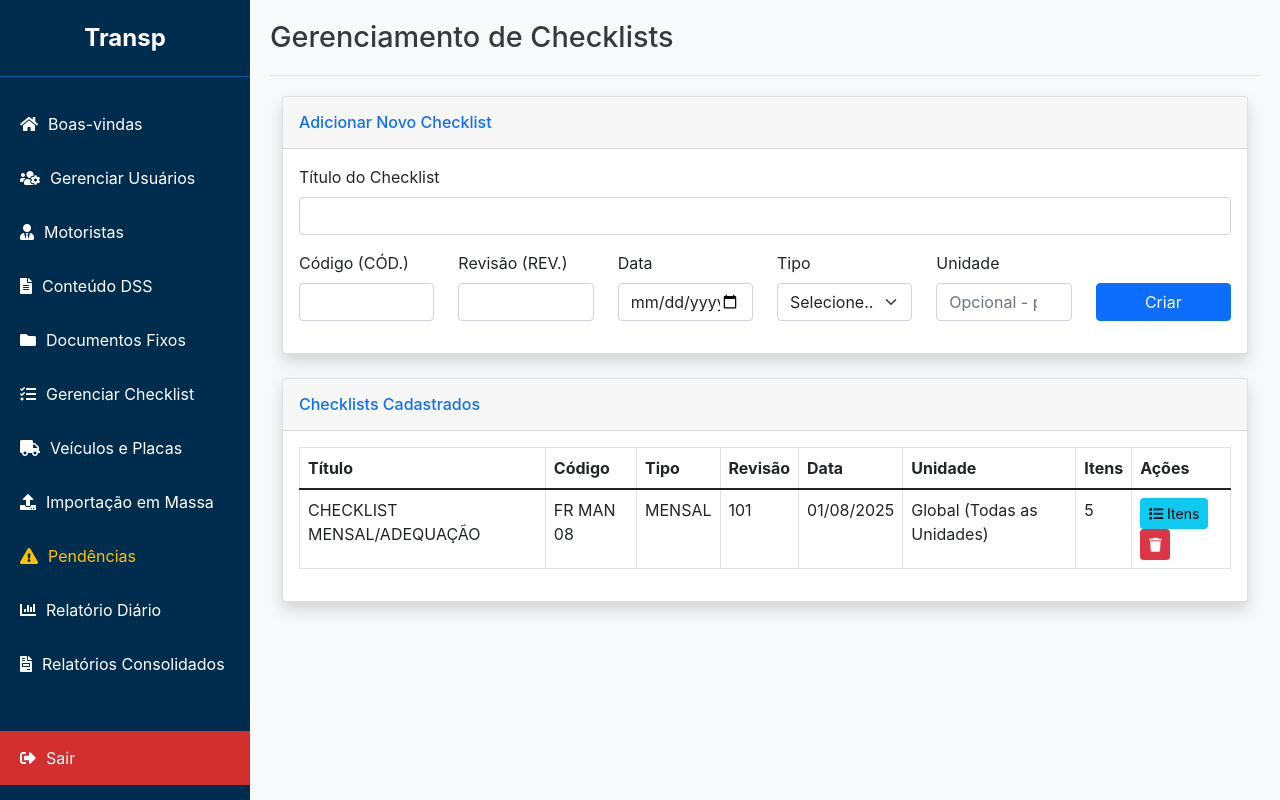
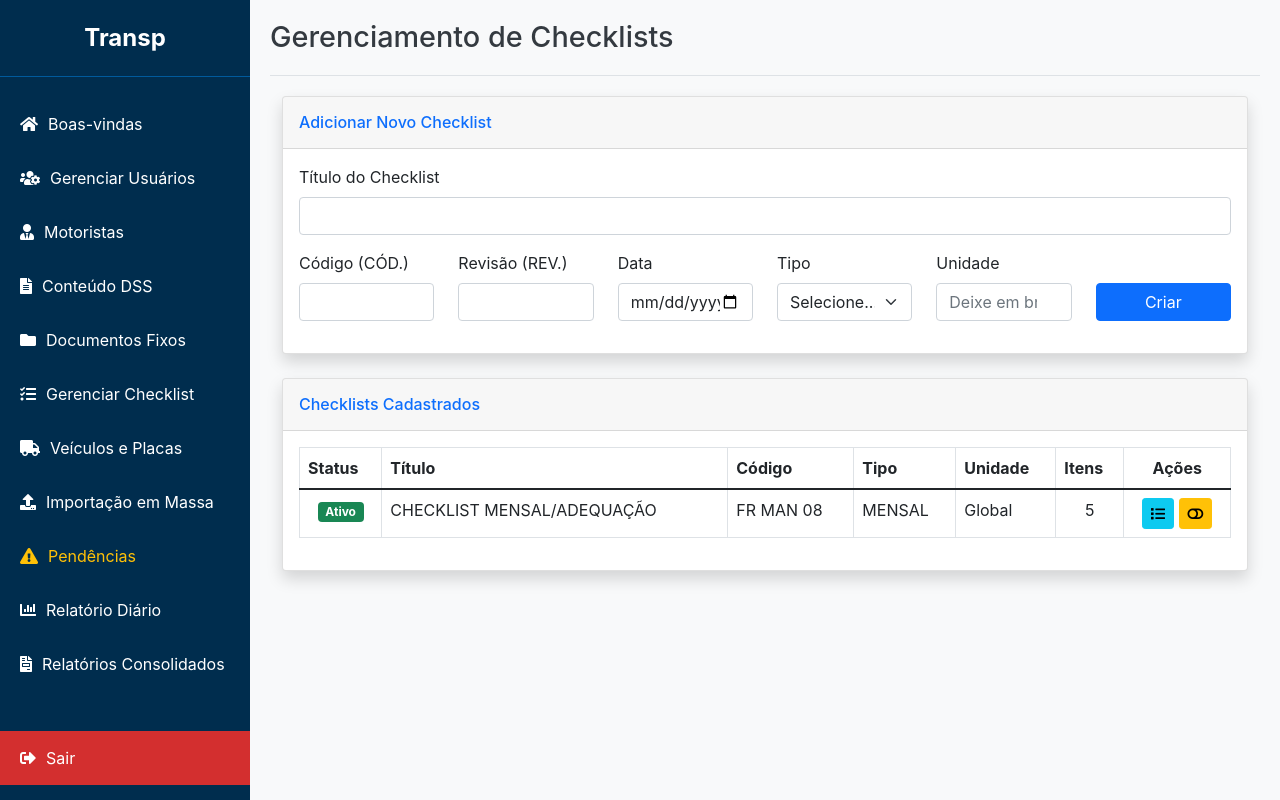
Before and after one commit to transp-admir/dss, a Flask app: page /admin/checklists in a window 1280 px wide. Run offline with Flask 3, Linux system fonts and the light colour scheme; a user stored in the database is signed in; data comes from the database, SQL or seed files in the repository; both versions use the stored data as it was after the commit.

Commit message:
alteracao na funcao do checklist de excluir para desativar

```diff
--- a/app/routes.py
+++ b/app/routes.py
@@ -1265,20 +1265,19 @@ def checklists():
 
     query = Checklist.query
 
-    # CORREÇÃO: Altera a lógica de filtro para usuários não-admin
+    # Admin não tem filtro de unidade. Master/outros veem sua unidade ou globais.
     if user_role != 'admin':
-        # Usuários 'master' ou 'comum' devem ver os checklists de sua unidade E os globais (sem unidade)
         query = query.filter(or_(
             Checklist.unidade == user_unidade,
-            Checklist.unidade == None
+            Checklist.unidade == None  # Permite ver checklists globais
         ))
 
-    # A ordenação e o resto da lógica permanecem os mesmos
-    lista_checklists = query.order_by(Checklist.codigo).all()
+    # A lista é ordenada para mostrar os ativos primeiro.
+    # O template decide como exibir (ex: checklists inativos com cor diferente).
+    lista_checklists = query.order_by(Checklist.ativo.desc(), Checklist.codigo).all()
 
     unidades_disponiveis = []
     if user_role == 'admin':
-        # A lógica para popular o formulário do admin continua a mesma
         unidades_disponiveis = db.session.query(Motorista.unidade).distinct().all()
         unidades_disponiveis = sorted([u[0] for u in unidades_disponiveis if u[0]])
 
@@ -1353,10 +1352,9 @@ def lista_checklists_motorista():
 
     motorista_unidade = motorista.unidade
 
-    # CORREÇÃO PRINCIPAL ESTÁ AQUI:
-    # Busca checklists que (1) pertencem à unidade do motorista OU (2) são globais (unidade é NULA).
-    # Também garante que o checklist tenha pelo menos um item cadastrado para aparecer na lista.
+    # FILTRO ATUALIZADO: Adiciona a condição 'Checklist.ativo == True'.
     checklists = Checklist.query.filter(
+        Checklist.ativo == True,  # <-- Garante que apenas checklists ativos apareçam.
         Checklist.itens.any(),
         or_(
             Checklist.unidade == motorista_unidade,
@@ -1371,12 +1369,12 @@ def lista_checklists_motorista():
         preenchido_no_periodo = False
         status_texto = "Pendente"
 
-        # Lógica para verificar o status do Checklist DIÁRIO
+        # Lógica para verificar o status (Diário)
         if checklist.tipo == 'DIÁRIO':
             preenchimento = ChecklistPreenchido.query.filter(
                 and_(
-                    ChecklistPreenchido.motorista_id == motorista_id, # Filtra pelo motorista atual
-                    ChecklistPreenchido.checklist_id == checklist.id, # Filtra pelo checklist atual
+                    ChecklistPreenchido.motorista_id == motorista_id,
+                    ChecklistPreenchido.checklist_id == checklist.id,
                     db.func.date(ChecklistPreenchido.data_preenchimento) == hoje
                 )
             ).first()
@@ -1384,12 +1382,12 @@ def lista_checklists_motorista():
                 preenchido_no_periodo = True
                 status_texto = "Preenchido Hoje"
 
-        # Lógica para verificar o status do Checklist MENSAL
+        # Lógica para verificar o status (Mensal)
         elif checklist.tipo == 'MENSAL':
             preenchimento = ChecklistPreenchido.query.filter(
                 and_(
-                    ChecklistPreenchido.motorista_id == motorista_id, # Filtra pelo motorista atual
-                    ChecklistPreenchido.checklist_id == checklist.id, # Filtra pelo checklist atual
+                    ChecklistPreenchido.motorista_id == motorista_id,
+                    ChecklistPreenchido.checklist_id == checklist.id,
                     db.func.extract('year', ChecklistPreenchido.data_preenchimento) == hoje.year,
                     db.func.extract('month', ChecklistPreenchido.data_preenchimento) == hoje.month
                 )
@@ -1398,8 +1396,6 @@ def lista_checklists_motorista():
                 preenchido_no_periodo = True
                 status_texto = "Preenchido este Mês"
 
-        # Adiciona outras lógicas (SEMANAL, etc.) aqui se necessário...
-
         checklists_com_status.append({
             'checklist': checklist,
             'preenchido': preenchido_no_periodo,
@@ -1466,25 +1462,39 @@ def delete_checklist_item(item_id):
     return redirect(url_for('admin.view_checklist', checklist_id=checklist_id))
 
 
-@admin_bp.route('/checklists/delete/<int:checklist_id>', methods=['POST'])
-@login_required()
-def delete_checklist(checklist_id):
+@admin_bp.route('/checklists/toggle_status/<int:checklist_id>', methods=['POST'])
+@login_required(required_role=["admin", "master"])
+def toggle_checklist_status(checklist_id):
+    """
+    Desativa/Reativa um checklist se ele tiver histórico, ou o exclui se nunca foi usado.
+    """
     checklist = Checklist.query.get_or_404(checklist_id)
-
-    user_role = session.get('role')
-    user_unidade = session.get('unidade')
-
-    if user_role != 'admin' and checklist.unidade != user_unidade:
-        flash('Você não tem permissão para excluir este checklist.', 'danger')
+    user_role = session.get('role')
+    user_unidade = session.get('unidade')
+
+    # Validação de permissão
+    if user_role != 'admin' and checklist.unidade is not None and checklist.unidade != user_unidade:
+        flash('Você não tem permissão para alterar este checklist.', 'danger')
         return redirect(url_for('admin.checklists'))
 
-    # Opcional: remover itens associados se não houver cascade delete no modelo
-    ChecklistItem.query.filter_by(checklist_id=checklist.id).delete()
-
-    db.session.delete(checklist)
-    db.session.commit()
-    flash(f'Checklist "{checklist.titulo}" e todos os seus itens foram excluídos.', 'info')
+    has_preenchimentos = ChecklistPreenchido.query.filter_by(checklist_id=checklist.id).first()
+
+    # Se NUNCA foi preenchido, a ação é de exclusão permanente.
+    if not has_preenchimentos:
+        db.session.delete(checklist)
+        db.session.commit()
+        flash(f'Checklist "{checklist.titulo}" foi excluído permanentemente, pois não possuía histórico.', 'info')
+    else:
+        # Se JÁ FOI preenchido, apenas inativa ou reativa
+        checklist.ativo = not checklist.ativo
+        db.session.commit()
+        if checklist.ativo:
+            flash(f'Checklist "{checklist.titulo}" foi reativado com sucesso.', 'success')
+        else:
+            flash(f'Checklist "{checklist.titulo}" foi desativado. Ele não aparecerá para os motoristas, mas seu histórico foi mantido.', 'info')
+
     return redirect(url_for('admin.checklists'))
+
 
 
 @admin_bp.route('/conteudo/<int:conteudo_id>')
--- a/app/templates/checklists.html
+++ b/app/templates/checklists.html
@@ -43,10 +43,10 @@
                             <option value="OUTRO">OUTRO</option>
                         </select>
                     </div>
-                     <div class="col-md-2 mb-3">
+                    <div class="col-md-2 mb-3">
                         <label for="unidade" class="form-label">Unidade</label>
                         {% if session.role == 'admin' %}
-                            <input type="text" class="form-control" id="unidade" name="unidade" list="unidades_list" placeholder="Opcional - p/ todas unidades">
+                            <input type="text" class="form-control" id="unidade" name="unidade" list="unidades_list" placeholder="Deixe em branco para Global">
                             <datalist id="unidades_list">
                                 {% for u in unidades_disponiveis %}
                                     <option value="{{ u }}">
@@ -71,35 +71,39 @@
         </div>
         <div class="card-body">
             <div class="table-responsive">
-                <table class="table table-bordered" id="dataTable" width="100%" cellspacing="0">
+                <table class="table table-bordered table-hover" id="dataTable" width="100%" cellspacing="0">
                     <thead>
                         <tr>
+                            <th>Status</th>
                             <th>Título</th>
                             <th>Código</th>
                             <th>Tipo</th>
-                            <th>Revisão</th>
-                            <th>Data</th>
                             <th>Unidade</th>
                             <th>Itens</th>
-                            <th>Ações</th>
+                            <th class="text-center">Ações</th>
                         </tr>
                     </thead>
                     <tbody>
-                        {% for checklist in checklists %}
-                        <tr>
-                            <td>{{ checklist.titulo or '' }}</td>
-                            <td>{{ checklist.codigo }}</td>
-                            <td>{{ checklist.tipo }}</td>
-                            <td>{{ checklist.revisao }}</td>
-                            <td>{{ checklist.data.strftime('%d/%m/%Y') }}</td>
-                            <td>{{ checklist.unidade or 'Global (Todas as Unidades)' }}</td>
-                            <td>{{ checklist.itens.count() }}</td>
-                            <td>
-                                <a href="{{ url_for('admin.checklist_detalhe', checklist_id=checklist.id) }}" class="btn btn-info btn-sm" title="Ver Itens">
-                                    <i class="fas fa-list"></i> Itens
+                        {% for cl in checklists %}
+                        <tr class="{% if not cl.ativo %}table-secondary text-muted{% endif %}">
+                            <td class="text-center">
+                                {% if cl.ativo %}
+                                    <span class="badge bg-success">Ativo</span>
+                                {% else %}
+                                    <span class="badge bg-danger">Inativo</span>
+                                {% endif %}
+                            </td>
+                            <td>{{ cl.titulo }}</td>
+                            <td>{{ cl.codigo }}</td>
+                            <td>{{ cl.tipo }}</td>
+                            <td>{{ cl.unidade or 'Global' }}</td>
+                            <td class="text-center">{{ cl.itens.count() }}</td>
+                            <td class="text-center">
+                                <a href="{{ url_for('admin.checklist_detalhe', checklist_id=cl.id) }}" class="btn btn-info btn-sm" title="Editar Itens">
+                                    <i class="fas fa-list"></i>
                                 </a>
-                                <button type="button" class="btn btn-danger btn-sm" data-bs-toggle="modal" data-bs-target="#deleteModal-{{ checklist.id }}" title="Excluir">
-                                    <i class="fas fa-trash"></i>
+                                <button type="button" class="btn btn-sm {% if cl.ativo %}btn-warning{% else %}btn-success{% endif %}" data-bs-toggle="modal" data-bs-target="#toggleStatusModal-{{ cl.id }}" title="{% if cl.ativo %}Desativar{% else %}Reativar{% endif %}">
+                                    <i class="fas {% if cl.ativo %}fa-toggle-off{% else %}fa-toggle-on{% endif %}"></i>
                                 </button>
                             </td>
                         </tr>
@@ -111,23 +115,31 @@
     </div>
 </div>
 
-<!-- Modais de Exclusão -->
-{% for checklist in checklists %}
-<div class="modal fade" id="deleteModal-{{ checklist.id }}" tabindex="-1" aria-hidden="true">
+<!-- Modais de Ativação/Desativação -->
+{% for cl in checklists %}
+<div class="modal fade" id="toggleStatusModal-{{ cl.id }}" tabindex="-1" aria-hidden="true">
     <div class="modal-dialog">
         <div class="modal-content">
             <div class="modal-header">
-                <h5 class="modal-title">Confirmar Exclusão</h5>
+                <h5 class="modal-title">Confirmar Alteração de Status</h5>
                 <button type="button" class="btn-close" data-bs-dismiss="modal" aria-label="Close"></button>
             </div>
             <div class="modal-body">
-                <p>Tem certeza que deseja excluir o checklist <strong>{{ checklist.codigo }} - {{ checklist.titulo or '' }}</strong>?</p>
-                <p class="text-danger">Todos os seus itens também serão removidos. Esta ação não pode ser desfeita.</p>
+                {% if cl.ativo %}
+                    <p>Tem certeza que deseja <strong>desativar</strong> o checklist <strong>{{ cl.codigo }}</strong>?</p>
+                    <p class="text-warning"><i class="fas fa-exclamation-triangle me-2"></i>Ele não aparecerá mais para os motoristas, mas seu histórico será mantido.</p>
+                    <p class="small text-muted">Observação: Se o checklist nunca foi preenchido, ele será <strong>excluído permanentemente</strong>.</p>
+                {% else %}
+                    <p>Tem certeza que deseja <strong>reativar</strong> o checklist <strong>{{ cl.codigo }}</strong>?</p>
+                    <p class="text-success">Ele voltará a ficar disponível para os motoristas.</p>
+                {% endif %}
             </div>
             <div class="modal-footer">
                 <button type="button" class="btn btn-secondary" data-bs-dismiss="modal">Cancelar</button>
-                <form action="{{ url_for('admin.delete_checklist', checklist_id=checklist.id) }}" method="POST" style="display: inline;">
-                    <button type="submit" class="btn btn-danger">Sim, Excluir</button>
+                <form action="{{ url_for('admin.toggle_checklist_status', checklist_id=cl.id) }}" method="POST" style="display: inline;">
+                    <button type="submit" class="btn {% if cl.ativo %}btn-warning{% else %}btn-success{% endif %}">
+                        {% if cl.ativo %}Sim, Desativar{% else %}Sim, Reativar{% endif %}
+                    </button>
                 </form>
             </div>
         </div>
```
Also changed, not shown: app/models.py (+24 -32 lines), migrations/versions/14c221623a8c_novo_modelo_sobre_o_checklis_nao_exclui_.py (added, +33 -0 lines), instance/database.db.
